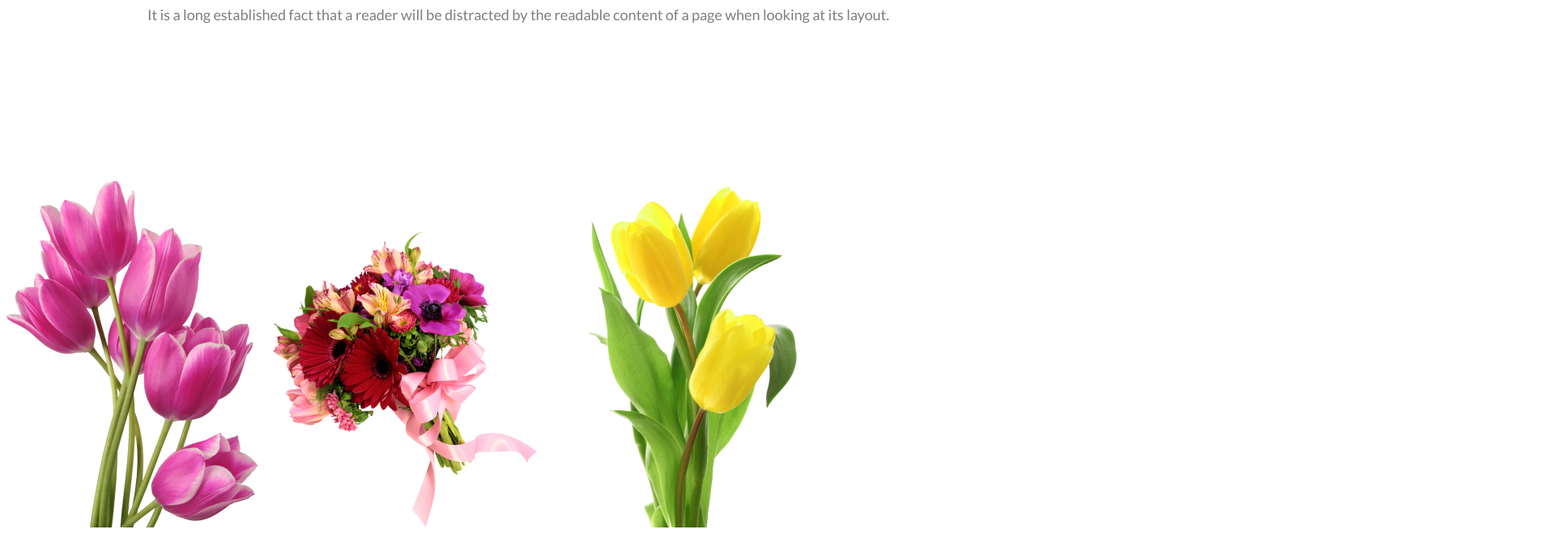
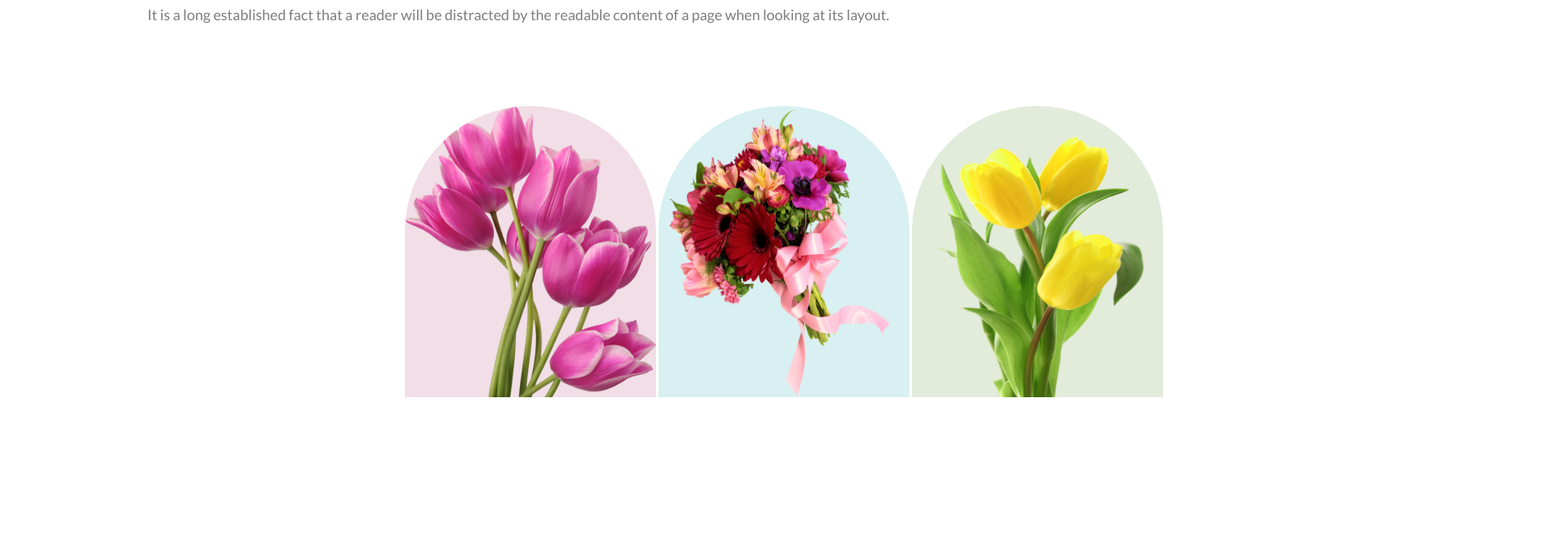
Before and after one commit to tzrakib/Flower-Shop, a plain HTML site: page index.html in a window 1280 px wide. Shown: the part 1237-1928 px from the top of the page at 81% size, 1920 px wide, since content can reach past the window. Before the commit the page ends 1900 px from the top, so only its background shows below. Drawn offline with Linux system fonts and the light colour scheme.

Commit message:
added 2nd section

```diff
--- a/Style/style.css
+++ b/Style/style.css
@@ -77,7 +77,8 @@ nav a {
 /* Main section style */
 
 
-/* Our Featured Flowers */
+/* Our Featured Flowers style*/
+
 .featured{
  padding: 130px;
 }
@@ -100,8 +101,27 @@ nav a {
  font-weight: 400;
  line-height: 30px;
 }
-.image-list{
- width: 464px;
- height: 538px;
- justify-content: space-between;
+.image-one{
+ border-radius: 300px 300px 0px 0px;
+ background: #F1DEE7;
+ size: 100px;
+
 }
+.image-two{
+     border-radius: 300px 300px 0px 0px;
+     background: #D8F0F1;
+
+}
+.image-three{
+     border-radius: 300px 300px 0px 0px;
+     background: #E3EBDB;
+
+}
+.image-section{
+  text-align: center;
+  width: 1920px;
+  height: 4867px;
+  margin-top: -50px;
+
+
+}
--- a/index.html
+++ b/index.html
@@ -49,14 +49,22 @@
          <p class="section-description">It is a long established fact that a reader will be distracted by the readable content of a page when looking at its
          layout.</p>
    </section>
-   <div class="featured-images">
-      <div>
-       <img src="Flower Asset/pngwing 6.png" alt="">
-       <img src="Flower Asset/pngwing 5.png" alt="">
-       <img src="Flower Asset/pngwing 7.png" alt="">
-      </div>
+         <div class="image-section">
+                 <img src="Flower Asset/pngwing 6.png" width="310px" height="360px" class="image-one" alt="">
+                 <img src="Flower Asset/pngwing 5.png" width="310px" height="360px" class="image-two" alt="">
+                 <img src="Flower Asset/pngwing 7.png" width="310px" height="360px" class="image-three" alt="">
+         </div>
 
-   </div>
+   <section class="1">
+    <img src="Flower Asset/pngwing 6.png" width="310px" height="360px" class="image-one" alt="">
+   </section>
+
+
+
+
+
+
+
 
 </main>
 
```
